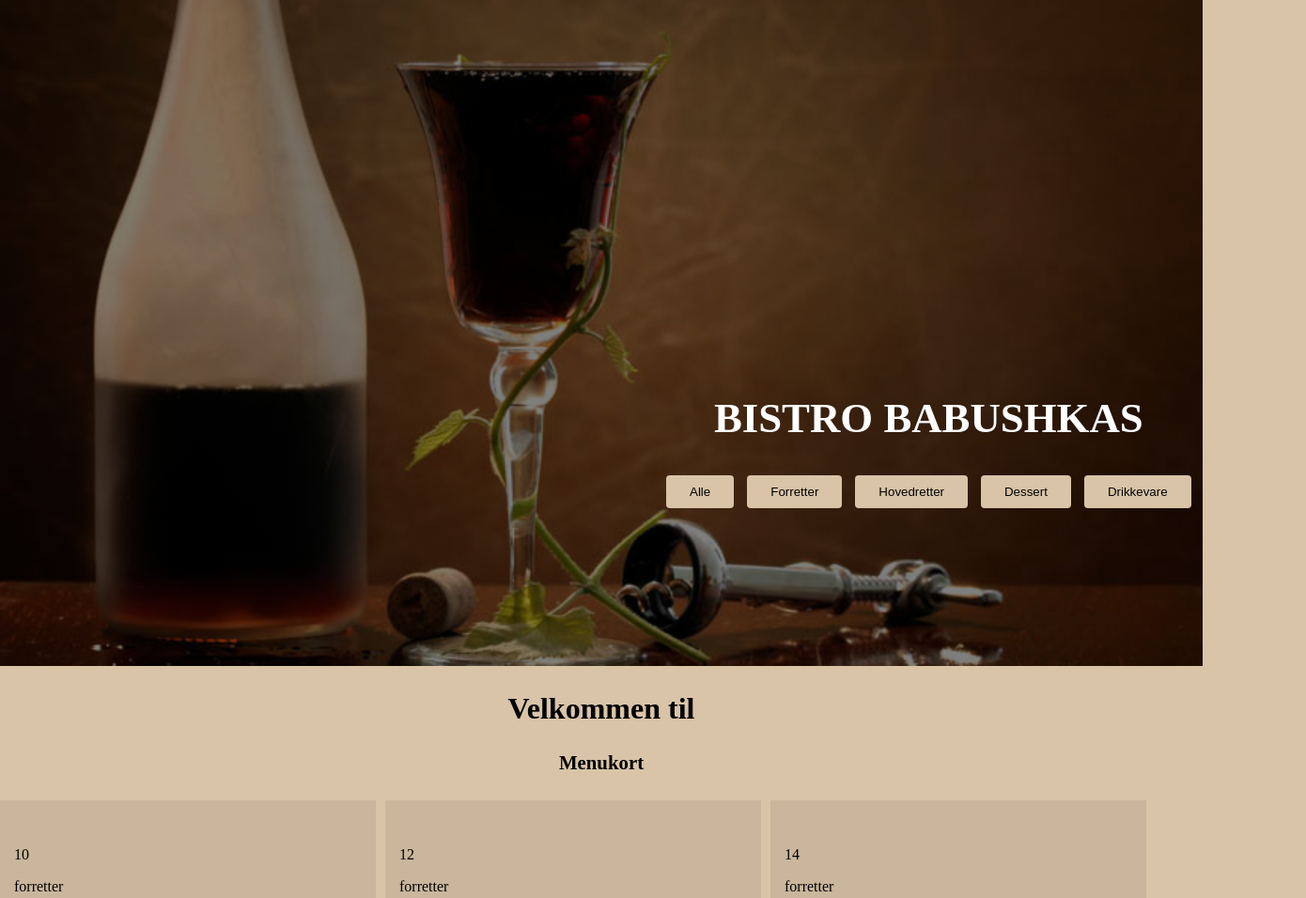
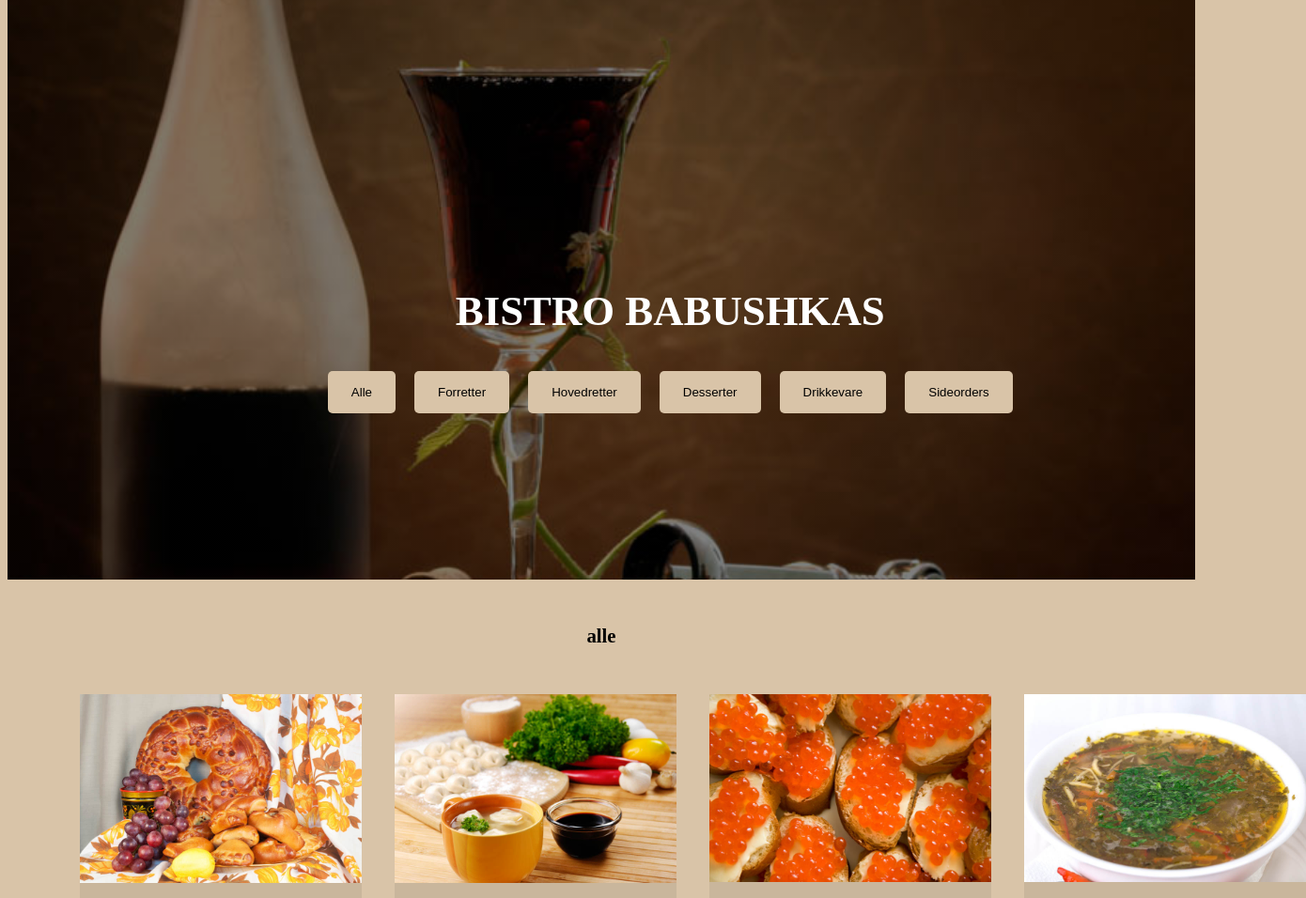
Before and after one commit to schaadt94/barbuska, a plain HTML site: page index.html in a window 1280 px wide. Shown: the part 91-1047 px from the top of the page at 94% size, 1390 px wide, since content can reach past the window. Drawn offline with Linux system fonts and the light colour scheme.

Commit message:
Mandag: jeg har gjord den responsive og men mine knapper driller og vil ikke filtrere json dataen :/

```diff
--- a/index.html
+++ b/index.html
@@ -10,43 +10,45 @@
     <style>
         body,
         html {
-            height: 100%;
-            margin: 0;
-            font-family: "Helvetica"sans-serif;
+            height: 100% font-family: "Helvetica"sans-serif;
             background-color: #d9c4a8;
 
         }
 
         /* Menu og header */
 
-        .header {
+        header {
+
             background-image: linear-gradient(rgba(0, 0, 0, 0.5), rgba(0, 0, 0, 0.5)), url("imgs/medium/roedvin-md.jpg");
-            height: 100%;
-            background-position: top;
+            height: 400px;
             background-repeat: no-repeat;
             background-size: cover;
             position: relative;
         }
 
+
+
         .header_text {
             text-align: center;
             position: absolute;
-            top: 60%;
-            left: 55%;
+            top: 145px;
+            left: 5px;
             color: white;
         }
 
         .header_text button {
             border: none;
-            border-radius: 4px;
+            border-radius: 2px;
             outline: 0;
             display: inline-block;
             margin: 5px;
-            padding: 10px 25px;
+            padding: 10px 15px;
             color: black;
             background-color: #d9c4a8;
             text-align: center;
             cursor: pointer;
+
+
 
 
         }
@@ -58,6 +60,8 @@
 
         img {
             max-width: 300px;
+            margin-left: -15px;
+            margin-top: -15px;
 
         }
 
@@ -66,8 +70,11 @@
         }
 
         h2 {
+            display: none;
             font-size: 2em;
             text-align: center;
+
+
         }
 
         h3 {
@@ -87,11 +94,13 @@
         }
 
         .container {
-
+            margin-left: 20px;
+            margin-right: 20px;
+            margin-top: 30px;
             display: grid;
-            grid-gap: 10px;
-            grid-template-columns: 400px 400px 400px;
-            grid-template-rows: 400px;
+            grid-gap: 20px;
+            grid-template-columns: 300px;
+            grid-template-rows: 700px;
         }
 
 
@@ -111,37 +120,207 @@
 
             text-align: center;
         }
+
+        @media screen and (min-width: 500px) {
+
+            img {
+                width: 250px;
+            }
+
+            .header {
+                background-image: linear-gradient(rgba(0, 0, 0, 0.5), rgba(0, 0, 0, 0.5)), url("imgs/medium/roedvin-md.jpg");
+                background-position: top;
+                background-repeat: no-repeat;
+                background-size: cover;
+                position: relative;
+
+            }
+
+            .header_text {
+                text-align: center;
+                position: absolute;
+                top: 190px;
+                left: 40px;
+                color: white;
+            }
+
+
+            .header_text button {
+
+                border: none;
+                border-radius: 2px;
+                outline: 0;
+
+                margin: 8px;
+                padding: 5px 10px;
+                color: black;
+                background-color: #d9c4a8;
+                text-align: center;
+                cursor: pointer;
+
+            }
+
+            .container {
+                grid-template-columns: 250px 250px;
+                grid-gap: 30px;
+                margin-left: 10vw;
+                margin-right: 10vw;
+            }
+        }
+
+
+        @media screen and (min-width: 700px) {
+            img {
+                width: 300px;
+            }
+
+            .header {
+                background-image: linear-gradient(rgba(0, 0, 0, 0.5), rgba(0, 0, 0, 0.5)), url("imgs/medium/roedvin-md.jpg");
+                background-position: top;
+                background-repeat: no-repeat;
+                background-size: cover;
+                position: relative;
+            }
+
+            .header_text {
+                text-align: center;
+                position: absolute;
+                top: 25vw;
+                left: 13vw;
+                color: white;
+            }
+
+            .container {
+                grid-template-columns: 300px 300px;
+                grid-gap: 20px;
+                margin-left: 8vw;
+                margin-right: 8vw;
+            }
+        }
+
+        @media screen and (min-width: 1000px) {
+
+            img {
+                width: 290px;
+            }
+
+            .header {
+                height: 500px;
+                background-image: linear-gradient(rgba(0, 0, 0, 0.5), rgba(0, 0, 0, 0.5)), url("imgs/medium/roedvin-md.jpg");
+                background-position: top;
+                background-repeat: no-repeat;
+                background-size: cover;
+                position: relative;
+            }
+
+            .header_text {
+                text-align: center;
+                position: absolute;
+                top: 30vw;
+                left: 21vw;
+                color: white;
+            }
+
+            .container {
+                grid-template-columns: 290px 290px 290px;
+                grid-gap: 35px;
+                margin-left: 3vw;
+                margin-top: 50px;
+            }
+
+            h4 {
+                margin-top: 120px;
+            }
+
+        }
+
+        @media screen and (max-width: 2000px) {
+
+            img {
+                width: 300px;
+            }
+
+            .header {
+                height: 700px;
+                background-image: linear-gradient(rgba(0, 0, 0, 0.5), rgba(0, 0, 0, 0.5)), url("imgs/medium/roedvin-md.jpg");
+                background-position: top;
+                background-repeat: no-repeat;
+                background-size: cover;
+                position: relative;
+            }
+
+            .header_text {
+                text-align: center;
+                position: absolute;
+                top: 28vw;
+                left: 26vw;
+                color: white;
+            }
+
+            .container {
+                grid-template-columns: 300px 300px 300px 300px;
+                grid-gap: 35px;
+                margin-left: 6vw;
+                margin-top: 50px;
+            }
+
+            h4 {
+                margin-top: 330px;
+            }
+
+            .header_text button {
+
+                border: none;
+                border-radius: 5px;
+                outline: 0;
+
+                margin: 8px;
+                padding: 15px 25px;
+                color: black;
+                background-color: #d9c4a8;
+                text-align: center;
+                cursor: pointer;
+
+            }
+
+        }
     </style>
 
 </head>
 
 <body>
+    <header>
+        <div class="header">
+            <div class="header_text">
+                <h1>BISTRO BABUSHKAS</h1>
+                <button class="menu-item" data-retter="alle">Alle</button>
+                <button class="menu-item" data-retter="forretter">Forretter</button>
+                <button class="menu-item" data-retter="hovedretter">Hovedretter</button>
+                <button class="menu-item" data-retter="desserter">Desserter</button>
+                <button class="menu-item" data-retter="drikkevarer">Drikkevare</button>
+                <button class="menu-item" data-retter="sideorders">Sideorders</button>
 
-    <div class="header">
-        <div class="header_text">
-            <h1>BISTRO BABUSHKAS</h1>
-            <button>Alle</button>
-            <button>Forretter</button>
-            <button>Hovedretter</button>
-            <button>Dessert</button>
-            <button>Drikkevare</button>
+
+            </div>
         </div>
-    </div>
 
-    <h2>Velkommen til </h2>
-    <h4>Menukort</h4>
+    </header>
 
+    <h2>Velkommen til </h2><br>
+    <h4></h4>
     <div class="container">
-        <template id="menu-template">
+
+
+        <template class="menu-template">
         <article>
         <img src="" alt="">
-        <p id="id"></p>
-        <p id="kategori"></p>
-        <h3 id="navn"></h3>
-        <p>Pris: <span id="pris"></span></p>
-        <p id="kortbeskrivelse"></p>
-        <p id="langbeskrivelse"></p>
-        <p id="oprindelsesregion"></p>
+        <p class="id"></p>
+        <p class="kategori"></p>
+        <h3 class="navn"></h3>
+        <p>Pris: <span class="pris"></span></p>
+        <p class="kortbeskrivelse"></p>
+        <p class="langbeskrivelse"></p>
+        <p class="oprindelsesregion"></p>
         </article>
     </template>
 
@@ -157,43 +336,51 @@
 
 
     <script>
+        let dest = document.querySelector(".container"),
+            retter,
+            filter = "alle";
         document.addEventListener("DOMContentLoaded", hentJson);
-
-        let retter;
 
         async function hentJson() {
 
             let myJson = await fetch("json/menu.json");
             retter = await myJson.json();
+            visMad();
+        }
+        document.querySelectorAll(".menu-item").forEach(knap => {
+            console.log(knap);
+            knap.addEventListener("click", filtrering)
+        });
 
-
+        function filtrering() {
+            dest.textContent = "";
+            filter = this.getAttribute("data-retter");
+            console.log("filter");
             visMad();
         }
 
 
-
         function visMad() {
-
-            let modtager = document.querySelector(".container");
-            let temp = document.querySelector("#menu-template");
-
-
+            let temp = document.querySelector(".menu-template");
+            document.querySelector("h4").textContent = filter;
+            console.log(visMad);
 
             retter.forEach(madretter => {
+                if (madretter.kategori == filter || filter == "alle") {
 
+                    let klon = temp.cloneNode(true).content;
 
-                let klon = temp.cloneNode(true).content;
+                    klon.querySelector(".id").textContent = madretter.id;
+                    klon.querySelector(".kategori").textContent = madretter.kategori;
+                    klon.querySelector("h3").textContent = madretter.navn;
+                    klon.querySelector(".pris").textContent = madretter.pris;
+                    klon.querySelector(".kortbeskrivelse").textContent = madretter.kortbeskrivelse;
+                    klon.querySelector(".langbeskrivelse").textContent = madretter.langbeskrivelse;
+                    klon.querySelector(".oprindelsesregion").textContent = madretter.oprindelsesregion;
+                    klon.querySelector("img").src = "imgs/medium/" + madretter.billede + "-md.jpg";
 
-                klon.querySelector("#id").textContent = madretter.id;
-                klon.querySelector("#kategori").textContent = madretter.kategori;
-                klon.querySelector("h3").textContent = madretter.navn;
-                klon.querySelector("#pris").textContent = madretter.pris;
-                klon.querySelector("#kortbeskrivelse").textContent = madretter.kortbeskrivelse;
-                klon.querySelector("#langbeskrivelse").textContent = madretter.langbeskrivelse;
-                klon.querySelector("#oprindelsesregion").textContent = madretter.oprindelsesregion;
-                klon.querySelector("img").src = madretter.billede;
-
-                modtager.appendChild(klon);
+                    dest.appendChild(klon);
+                }
             });
         }
     </script>
```
